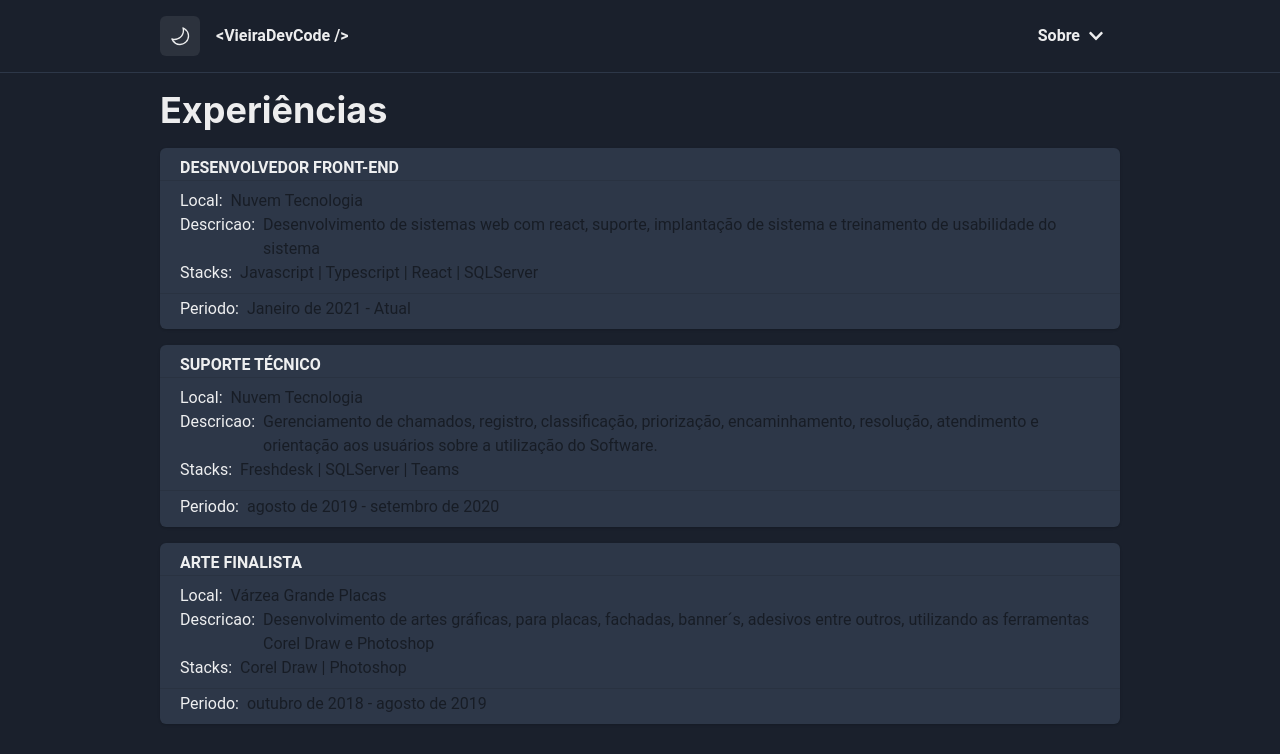
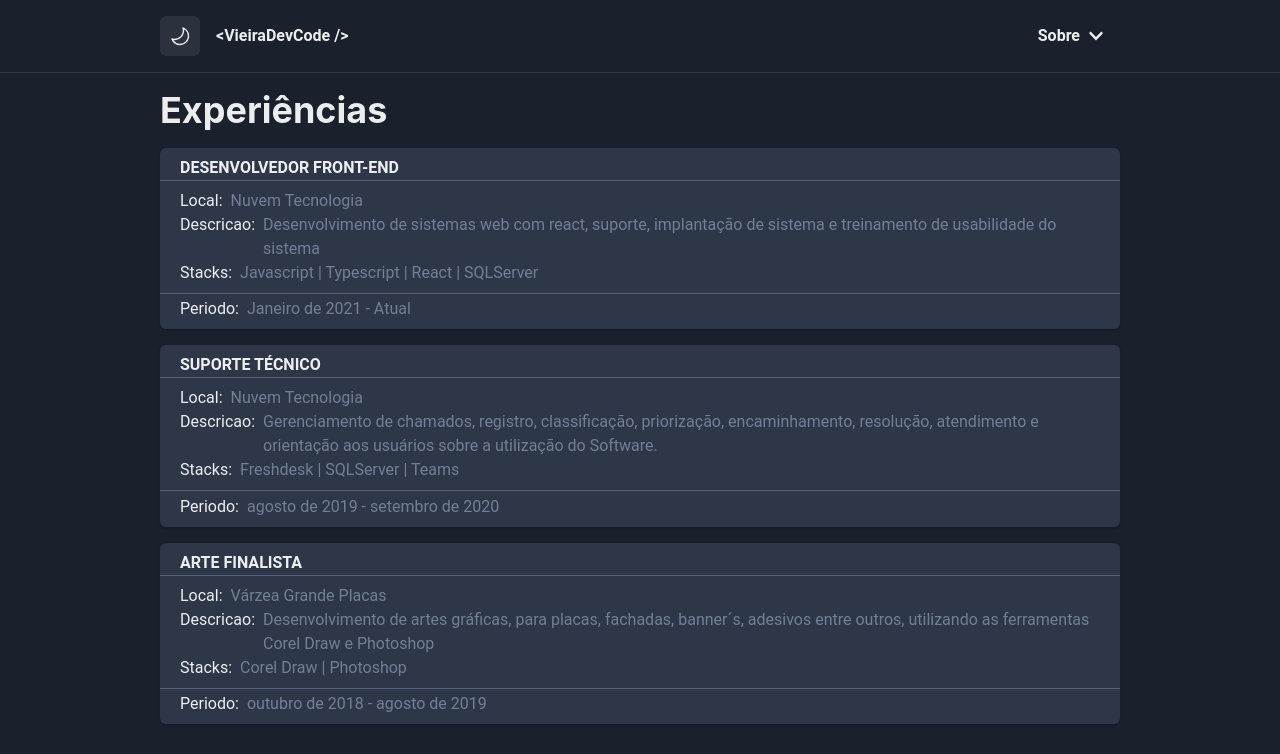
Before and after one commit to emevieira123/new-personal-website, a React (Vite) app: page /experiencies in a window 1280 px wide. Shown: the top 754 px of the page. Built offline with nearby package versions, Linux system fonts and the light colour scheme.

Commit message:
fix: corrige cor do texto no tema dark na tela de experiencias

```diff
--- a/src/pages/Experiencies/components/CardExperience/index.tsx
+++ b/src/pages/Experiencies/components/CardExperience/index.tsx
@@ -6,6 +6,7 @@ import {
   Divider,
   Flex,
   Text,
+  useColorMode,
 } from "@chakra-ui/react";
 
 interface ExperienceType {
@@ -21,31 +22,41 @@ interface CardExperienceProps {
 }
 
 export function CardExperience({ data }: CardExperienceProps) {
+  const { colorMode } = useColorMode();
+
   return (
     <Card>
       <CardHeader fontWeight="bold" pb="0" pt="0.5rem">
         {data.cargo.toLocaleUpperCase()}
       </CardHeader>
-      <Divider borderColor="blackAlpha.300" />
+      <Divider borderColor={colorMode === "dark" ? "gray.500" : "blackAlpha.300"} />
       <CardBody pb="0.5rem" pt="0.5rem">
         <Flex gap={2}>
           <Text>Local:</Text>
-          <Text color="blackAlpha.600">{data.local}</Text>
+          <Text color={colorMode === "dark" ? "gray.500" : "blackAlpha.600"}>
+          {data.local}
+          </Text>
         </Flex>
         <Flex gap={2}>
           <Text>Descricao:</Text>
-          <Text color="blackAlpha.600">{data.descricao}</Text>
+          <Text color={colorMode === "dark" ? "gray.500" : "blackAlpha.600"}>
+          {data.descricao}
+          </Text>
         </Flex>
         <Flex gap={2}>
           <Text>Stacks:</Text>
-          <Text color="blackAlpha.600">{data.stack}</Text>
+          <Text color={colorMode === "dark" ? "gray.500" : "blackAlpha.600"}>
+          {data.stack}
+          </Text>
         </Flex>
       </CardBody>
-      <Divider borderColor="blackAlpha.300" />
+      <Divider borderColor={colorMode === "dark" ? "gray.500" : "blackAlpha.300"} />
       <CardFooter pt="0.2rem" pb="0.5rem">
         <Flex gap={2}>
           <Text>Periodo:</Text>
-          <Text color="blackAlpha.600">{data.periodo}</Text>
+          <Text color={colorMode === "dark" ? "gray.500" : "blackAlpha.600"}>
+          {data.periodo}
+          </Text>
         </Flex>
       </CardFooter>
     </Card>
```
